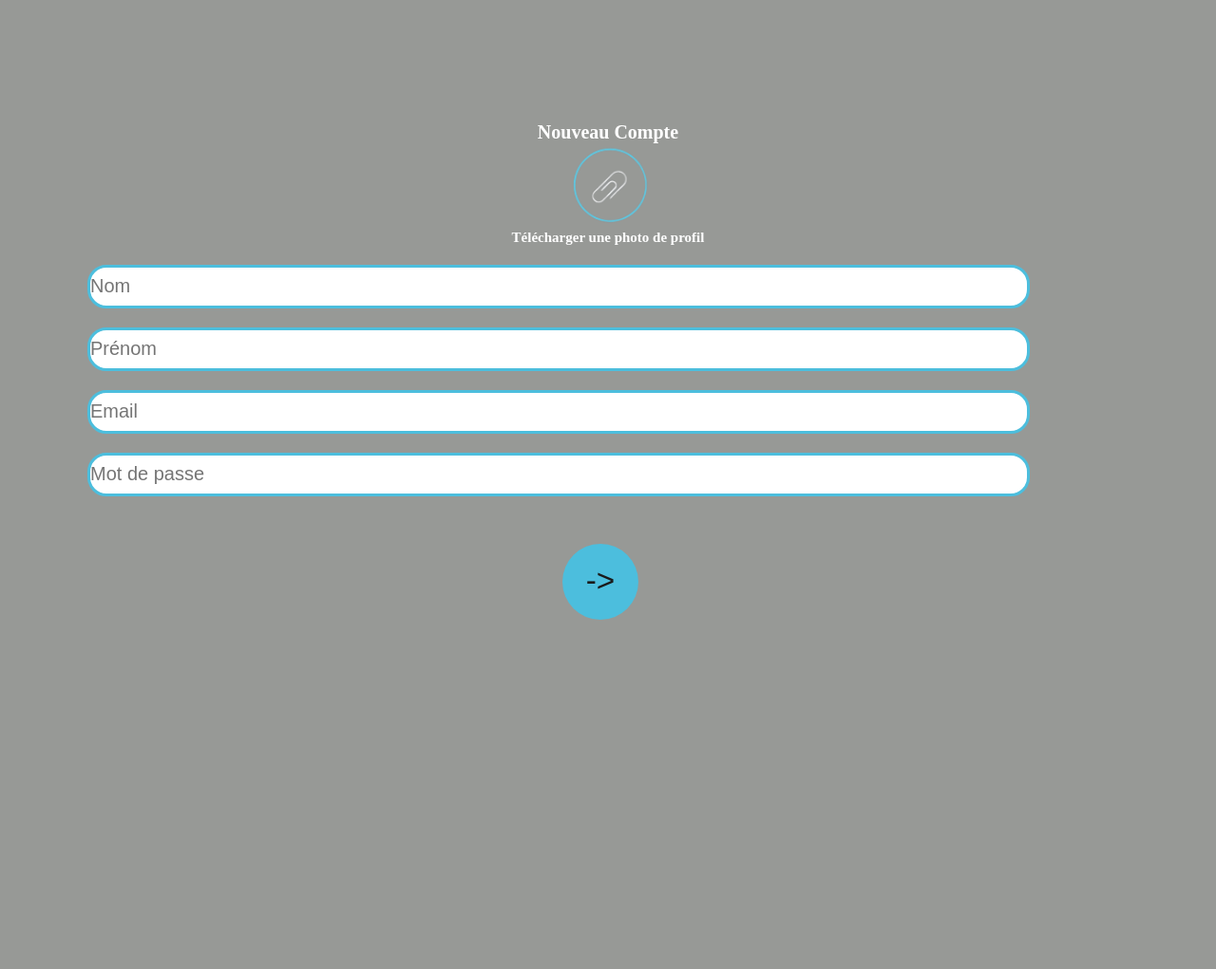
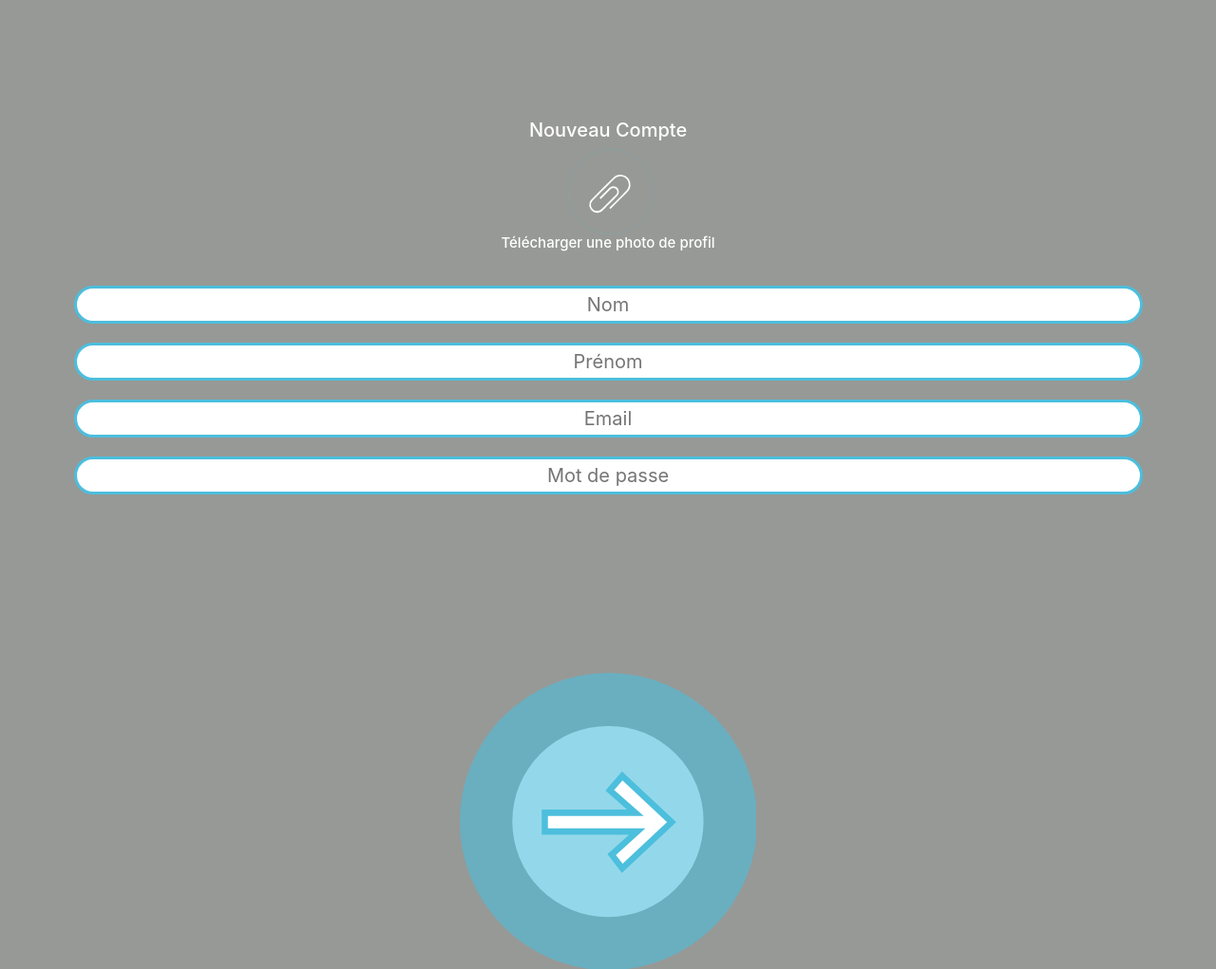
Before and after one commit to Wazlyy/projetCFA, a PHP site: page /inscription.php in a window 1280 px wide. Shown: the whole page at 95% size. Before the commit the page ends 653 px from the top, so only its background shows below. Run offline with PHP 8.4, Linux system fonts and the light colour scheme.

Commit message:
Add files via upload
v4.7

```diff
--- a/css/inscription.css
+++ b/css/inscription.css
@@ -3,63 +3,95 @@ body {
 }
 
 * {
-    margin : 0;
+  margin: 0;
   padding: 0;
 }
 
-.container3{
+input {
+  margin-left: 5%;
+  text-align: center;
+}
+
+.inputfile {
+  width: 0.1px;
+  height: 0.1px;
+  opacity: 0;
+  overflow: hidden;
+  position: absolute;
+  z-index: -1;
+}
+
+.inputfile+label {
+  font-size: 1.25em;
+  font-weight: 700;
+  color: white;
+  display: inline-block;
+}
+
+.arrow {
+  margin-top: 15%;
+  width: 25%;
+}
+
+.paper_clip {
+  width: 30%;
+  margin-left: 36%;
+}
+
+.container3 {
   display: flex;
   align-items: center;
   flex-direction: column;
+}
 
-
-}
-.newCompte{
+.newCompte {
   margin-top: 10%;
   color: white;
   font-size: 20px;
 }
 
-.home{
+.home {
   margin-top: 25px;
 }
 
-.telechargement{
-    color:white;
+.telechargement {
+  color: white;
   font-size: 15px;
   text-align: center;
 }
 
-
-.nominsc{
+.nominsc {
   margin-top: 20px;
-  border:3px solid #4CBEDD;
+  border: 3px solid #4CBEDD;
   border-radius: 20px;
-  width:90% ;
+  width: 90%;
   font-size: 20px;
   height: 40px;
 }
-.prenominsc{
+
+.prenominsc {
   margin-top: 20px;
-  border:3px solid #4CBEDD;
+  border: 3px solid #4CBEDD;
   border-radius: 20px;
-  width:90% ;
+  width: 90%;
   font-size: 20px;
   height: 40px;
 }
-.emailinsc{
+
+.emailinsc {
   margin-top: 20px;
-  border:3px solid #4CBEDD;
+  border: 3px solid #4CBEDD;
   border-radius: 20px;
-  width:90% ;
+  width: 90%;
   font-size: 20px;
   height: 40px;
 }
-.passwordinsc{
+
+.passwordinsc {
   margin-top: 20px;
-    border:3px solid #4CBEDD;
+  border: 3px solid #4CBEDD;
   border-radius: 20px;
-    width:90% ;
+  width: 90%;
   font-size: 20px;
   height: 40px;
 }
@@ -82,6 +114,7 @@ body {
   justify-content: center;
   /*  background-color: #1a1a1a;*/
 }
+
 .button__holder:after {
   content: "";
   position: absolute;
@@ -93,7 +126,8 @@ body {
 
   /*  background: rgba(26, 26, 26, 0.7);*/
 }
-  .button__holder  {
+
+.button__holder {
   margin-right: 1em;
   text-align: center;
   color: rgb(59, 93, 138);
@@ -113,11 +147,13 @@ body {
   transition: box-shadow 400ms cubic-bezier(0.2, 0, 0.7, 1), transform 200ms cubic-bezier(0.2, 0, 0.7, 1);
   transition: box-shadow 400ms cubic-bezier(0.2, 0, 0.7, 1), transform 200ms cubic-bezier(0.2, 0, 0.7, 1), -webkit-transform 200ms cubic-bezier(0.2, 0, 0.7, 1);
 }
+
 .plus:after {
   content: "->";
   font-size: 2.5em;
   line-height: 1.1em;
 }
+
 .plus:hover {
   -webkit-transform: rotate(45deg);
   transform: rotate(45deg);
--- a/inscription.php
+++ b/inscription.php
@@ -5,31 +5,88 @@
     <meta http-equiv="X-UA-Compatible" content="IE=edge">
     <title>CFA</title>
     <meta name="viewport" content="width=device-width, initial-scale=1">
+    <link rel="stylesheet" href="https://stackpath.bootstrapcdn.com/bootstrap/4.4.1/css/bootstrap.min.css"
+        integrity="sha384-Vkoo8x4CGsO3+Hhxv8T/Q5PaXtkKtu6ug5TOeNV6gBiFeWPGFN9MuhOf23Q9Ifjh" crossorigin="anonymous">
     <link rel="stylesheet" type="text/css" href="css/inscription.css">
 
 
 </head>
+
 <body>
     <div class="container-fluid container3">
         <h3 class="newCompte">Nouveau Compte</h3>
-    <img class="" src="img/piecejointe.png" width="100px">
+        <input type="file" name="file" id="file" class="inputfile" />
+        <label for="file"><svg class="paper_clip" xmlns="http://www.w3.org/2000/svg" viewBox="0 0 48.44 48.44">
+                <defs>
+                    <style>
+                        .cls-1 {
+                            fill: none;
+                            stroke: #4cbfdd;
+                            stroke-miterlimit: 10;
+                            stroke-width: 0.1px;
+                        }
+
+                        .cls-2 {
+                            fill: #fff;
+                        }
+                    </style>
+                </defs>
+                <title>Fichier 2</title>
+                <g id="Calque_2" data-name="Calque 2">
+                    <g id="Calque_1-2" data-name="Calque 1">
+                        <path class="cls-1"
+                            d="M48.39,24.22A24.17,24.17,0,1,1,24.21.05,24.16,24.16,0,0,1,48.39,24.22Z" />
+                        <path class="cls-2"
+                            d="M16.49,26.67c-.13.15-.29.3-.42.43-.71.7-1.42,1.4-2.11,2.11a3.42,3.42,0,0,0-1,3.1,3.36,3.36,0,0,0,1.32,2.13,3.4,3.4,0,0,0,2.16.73A3.51,3.51,0,0,0,19,34.1l2.49-2.46,2.37-2.42,1.74-1.71c.55-.57,1.13-1.12,1.66-1.67a2.23,2.23,0,0,0-2.85-3.38,6.24,6.24,0,0,0-.76.7l-4.35,4.36-.87.86c-.21-.23-.43-.44-.63-.65l.59-.63c1-1,2-2,3-3l2-2a3.14,3.14,0,0,1,3.53-.65A3.09,3.09,0,0,1,28.74,24a3,3,0,0,1-.83,2.49c-.62.66-1.3,1.31-1.94,2-.92.93-1.85,1.85-2.79,2.78s-1.63,1.64-2.44,2.46c-.4.4-.8.81-1.22,1.2A4.4,4.4,0,0,1,17.46,36a4.33,4.33,0,0,1-3-.34A4.09,4.09,0,0,1,12.74,34a4.4,4.4,0,0,1-.47-3.83,4.48,4.48,0,0,1,1.18-1.79c.47-.46.92-.93,1.38-1.39s.68-.66,1-1l.63.63" />
+                        <path class="cls-2"
+                            d="M16.49,26.67,15.86,26l.76-.81,3.47-3.46c.83-.85,1.68-1.68,2.51-2.51l2.72-2.72A6.38,6.38,0,0,1,27.48,15a5.92,5.92,0,0,1,2.76-.39,5.33,5.33,0,0,1,2.27.77,5.6,5.6,0,0,1,2.12,2.17,5.53,5.53,0,0,1,.68,3.24,5.41,5.41,0,0,1-1,2.79A11.47,11.47,0,0,1,33,25l-3.84,3.84-1.36,1.35c-1.24,1.23-2.45,2.47-3.7,3.72L24,34l-.63-.66c.14-.18.33-.34.49-.51l.94-.95.86-.86c.36-.37.71-.72,1.09-1.08l2-2,1.74-1.74c.58-.59,1.19-1.18,1.77-1.79.29-.27.58-.54.83-.82a4.53,4.53,0,0,0,1.14-2.16A4.43,4.43,0,0,0,34.22,19a4.8,4.8,0,0,0-1.09-2,4.85,4.85,0,0,0-2.2-1.35,5.05,5.05,0,0,0-1.58-.18,4.87,4.87,0,0,0-2.14.66,6.33,6.33,0,0,0-1.32,1.11c-.47.46-.94.94-1.39,1.39-.82.81-1.62,1.62-2.43,2.43s-1.42,1.42-2.13,2.15-1.51,1.49-2.27,2.24l-1.13,1.14s-.05,0-.05,0" />
+                    </g>
+                </g>
+            </svg>
             <h3 class="telechargement"> Télécharger une photo de profil</h3>
+        </label>
 
         <form action="verification.php" method="POST">
 
-    <input  type="text" placeholder="Nom" name="nominsc" class="nominsc" required>
-    <input  type="text" placeholder="Prénom" name="prenominsc" class="prenominsc" required>
-    <input  type="text" placeholder="Email" name="emailinsc" class="emailinsc" required>
+            <input type="text" placeholder="Nom" name="nominsc" class="nominsc" required>
+            <input type="text" placeholder="Prénom" name="prenominsc" class="prenominsc" required>
+            <input type="text" placeholder="Email" name="emailinsc" class="emailinsc" required>
             <input type="password" placeholder="Mot de passe" name="passwordinsc" class="passwordinsc" required>
         </form>
 
-    <div class="button__holder">
-        <button class="plus"></button>
-    </div>
+        <svg class="arrow" xmlns="http://www.w3.org/2000/svg" viewBox="0 0 4.75 4.75">
+            <defs>
+                <style>
+                    .cls-100,
+                    .cls-300 {
+                        fill: #fff;
+                    }
+
+                    .cls-200 {
+                        fill: #4cbfdd;
+                        opacity: 0.6;
+                    }
+
+                    .cls-300 {
+                        stroke: #4cbfdd;
+                        stroke-miterlimit: 10;
+                        stroke-width: 0.1px;
+                    }
+                </style>
+            </defs>
+            <title>Fichier 2</title>
+            <g id="Calque_2" data-name="Calque 2">
+                <g id="Calque_1-2" data-name="Calque 1">
+                    <path class="cls-100" d="M3.9,2.38A1.53,1.53,0,1,1,2.38.85,1.52,1.52,0,0,1,3.9,2.38Z" />
+                    <circle class="cls-200" cx="2.38" cy="2.38" r="2.38" />
+                    <path class="cls-300"
+                        d="M2.6,1.65l.79.74-.79.74-.17-.22.41-.37s0,0-.06,0H1.36v-.3H2.81L2.4,1.88Z" />
+                </g>
+            </g>
+        </svg>
+
     </div>
 
+</body>
 
-
-
-</body>
 </html>
```
Also changed, not shown: assets/trombone/paperclip.svg. Lines whose indentation alone changed are shown as unchanged.
